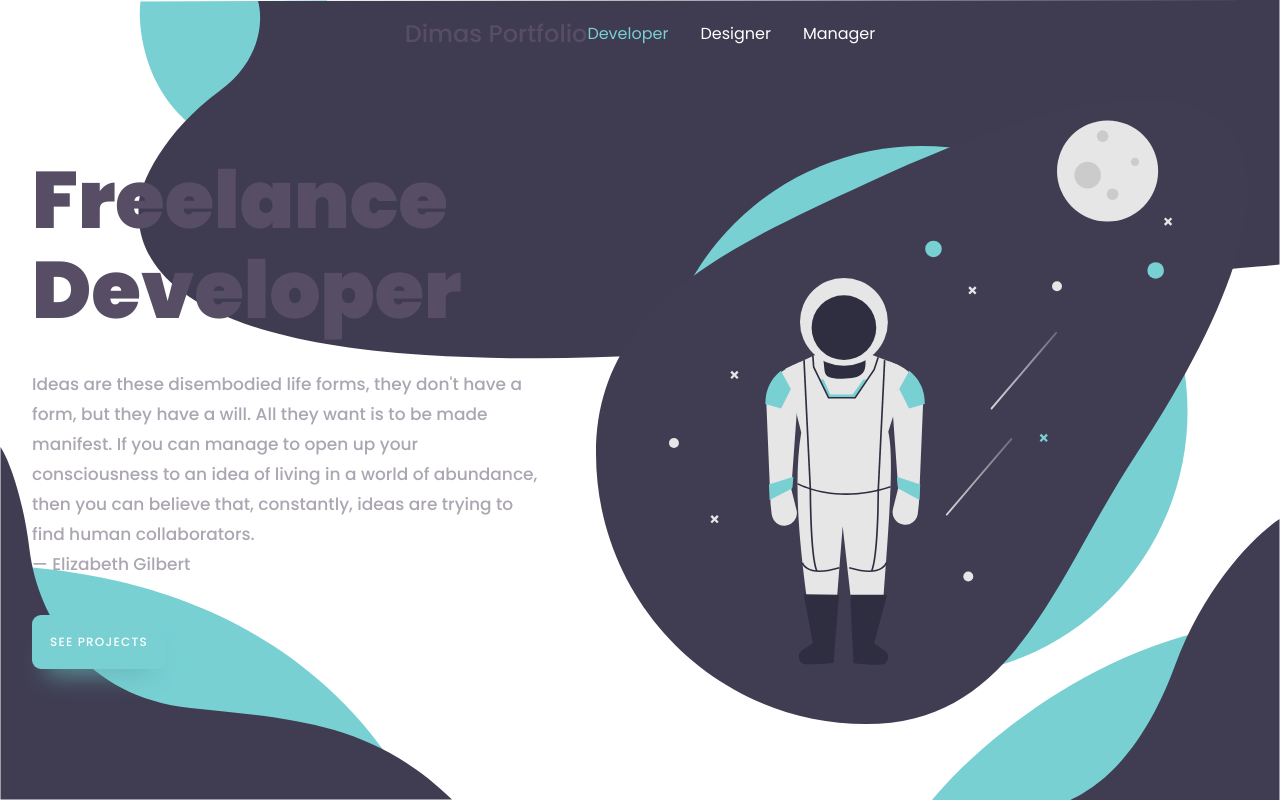
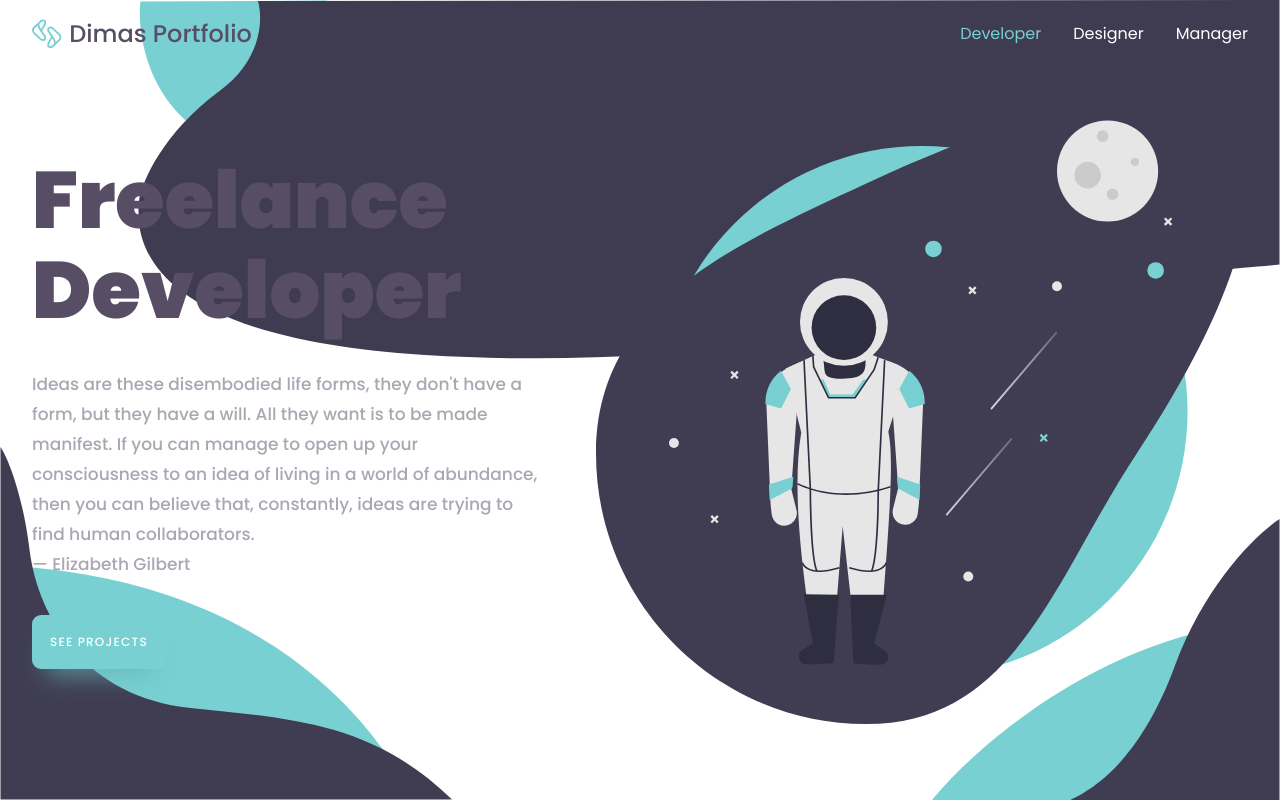
Before and after one commit to guidimas/react-portfolio, a React (Create React App) app: page / in a window 1280 px wide. Built offline with nearby package versions, Linux system fonts and the light colour scheme.

Commit message:
Header component updated, logo image added.

```diff
--- a/src/components/Header/index.tsx
+++ b/src/components/Header/index.tsx
@@ -1,16 +1,23 @@
 import React from 'react';
 
+import { FiMenu } from 'react-icons/fi';
 import { Container, Logo, Navigation, NavigationItem } from './styles';
+
+import logo from '../../assets/logo.svg';
 
 const Header: React.FC = () => {
   return (
     <Container>
-      <Logo>Dimas Portfolio</Logo>
+      <Logo>
+        <img src={logo} alt="Dimas Portfolio" />
+        <h1>Dimas Portfolio</h1>
+      </Logo>
       <Navigation>
         <NavigationItem selected>Developer</NavigationItem>
         <NavigationItem>Designer</NavigationItem>
         <NavigationItem>Manager</NavigationItem>
       </Navigation>
+      <FiMenu size={24} />
     </Container>
   );
 };
--- a/src/components/Header/styles.ts
+++ b/src/components/Header/styles.ts
@@ -7,16 +7,47 @@ interface INavigationItemProps {
 export const Container = styled.header`
   display: flex;
   justify-content: space-between;
+  align-items: center;
+  width: 100%;
 
-  max-width: 1080px;
   margin: 0 auto;
-  padding: 1em 0;
+  padding: 1em 2em;
+
+  svg {
+    color: #574e65;
+    display: none;
+    cursor: pointer;
+
+    @media (max-width: 640px) {
+      display: block;
+    }
+  }
 `;
 
-export const Logo = styled.h1`
-  color: #574e65;
-  font-size: 24px;
-  font-weight: 500;
+export const Logo = styled.div`
+  display: flex;
+  align-items: center;
+
+  h1 {
+    color: #574e65;
+    font-size: 24px;
+    font-weight: 500;
+    margin-left: 0.3em;
+  }
+
+  img {
+    width: 30px;
+    height: 30px;
+    transition: opacity 0.2s linear, transform 0.4s ease-out;
+  }
+
+  &:hover {
+    opacity: 0.8;
+
+    img {
+      transform: rotateX(180deg) rotateY(180deg);
+    }
+  }
 `;
 
 export const Navigation = styled.nav`
@@ -25,11 +56,20 @@ export const Navigation = styled.nav`
   button + button {
     margin-left: 2em;
   }
+
+  @media (max-width: 640px) {
+    display: none;
+  }
 `;
 
 export const NavigationItem = styled.button<INavigationItemProps>`
   border: 0;
   background: none;
+  transition: opacity 0.2s linear;
+
+  &:hover {
+    opacity: 0.7;
+  }
 
   ${({ selected }) =>
     selected
```
Also changed, not shown: src/assets/logo.svg (added).
